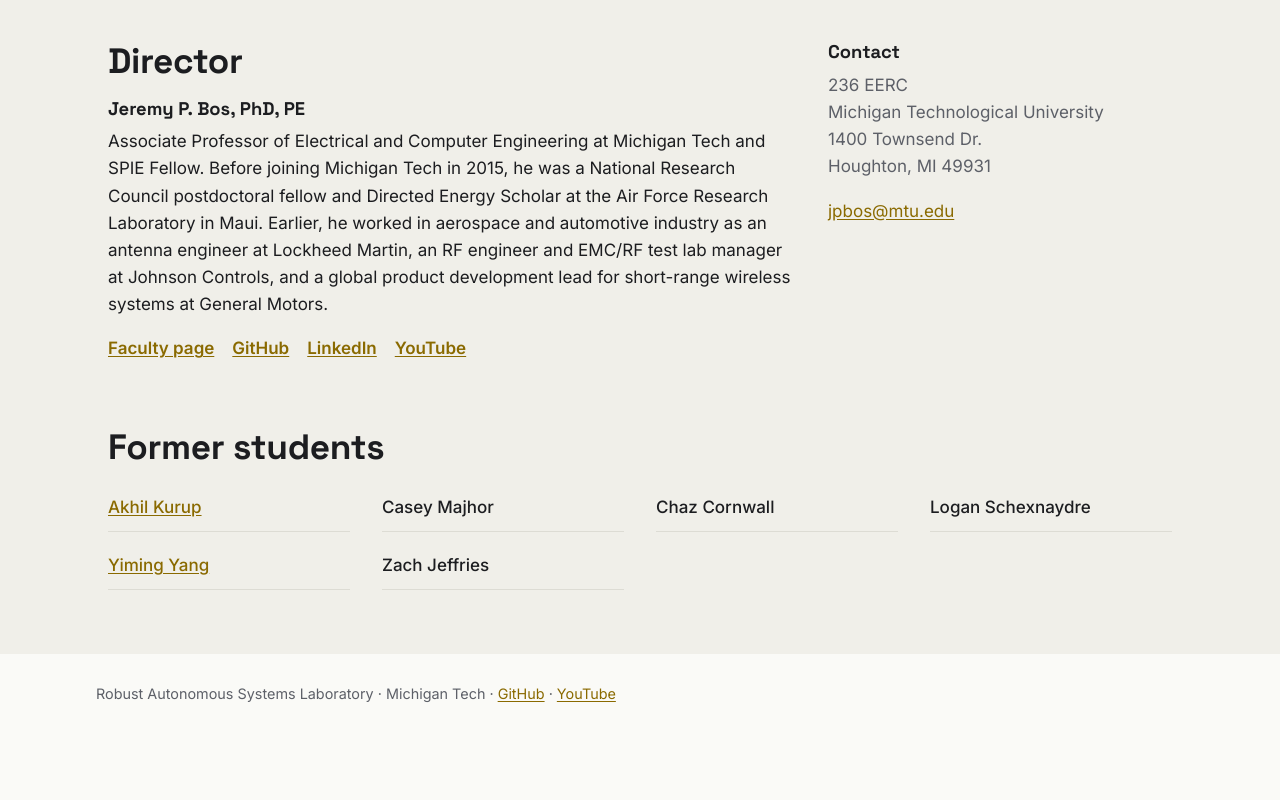
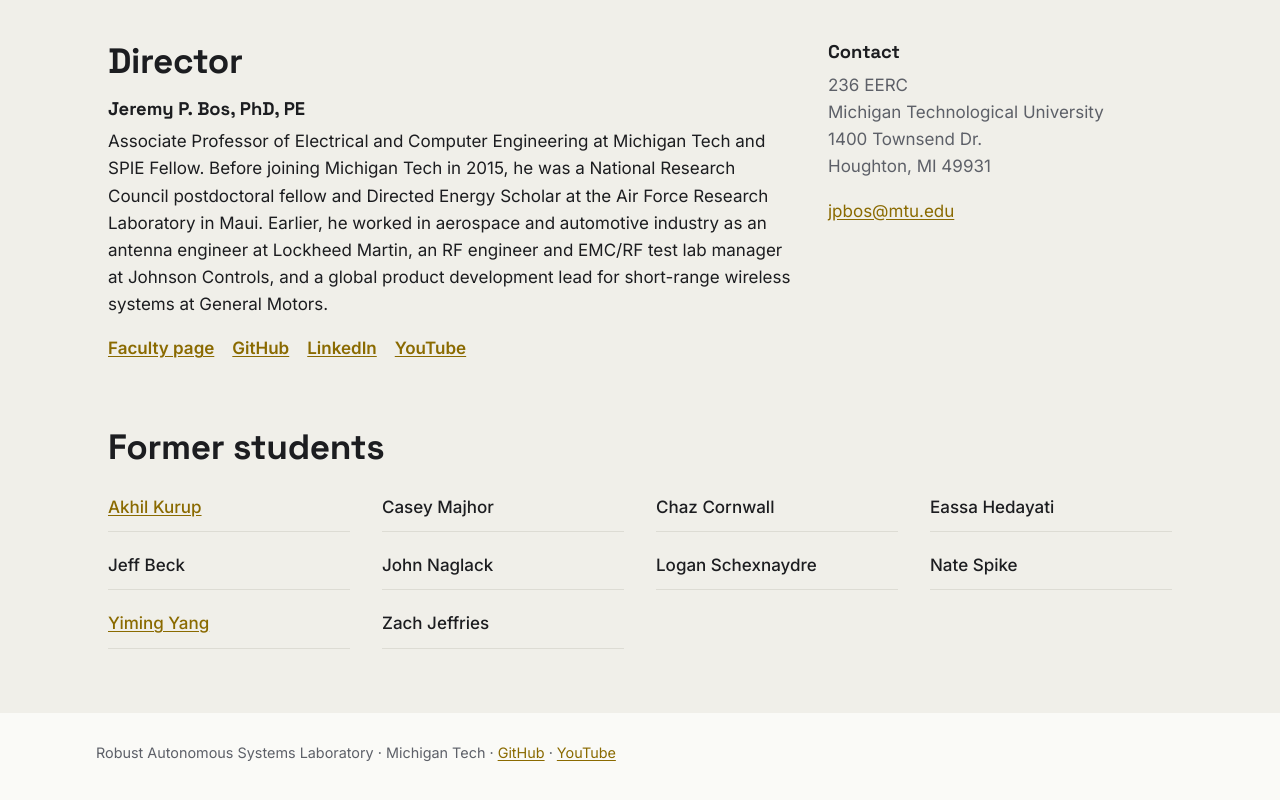
Before and after one commit to Robust-Autonomous-Systems-Laboratory/Robust-Autonomous-Systems-Laboratory.github.io, a plain HTML site: page index.html in a window 1280 px wide. Shown: the part 2645-3445 px from the top of the page. Before the commit the page ends 3393 px from the top, so only its background shows below. Drawn offline with Linux system fonts and the light colour scheme.

Commit message:
Add Jeff Beck, Eassa Hedayati, John Naglack, Nate Spike to former students
Co-Authored-By: Claude Opus 5.5 <noreply@anthropic.com>

```diff
--- a/index.html
+++ b/index.html
@@ -136,7 +136,11 @@
         <li><a href="https://sites.google.com/view/akhil-kurup">Akhil Kurup</a></li>
         <li>Casey Majhor</li>
         <li>Chaz Cornwall</li>
+        <li>Eassa Hedayati</li>
+        <li>Jeff Beck</li>
+        <li>John Naglack</li>
         <li>Logan Schexnaydre</li>
+        <li>Nate Spike</li>
         <li><a href="https://yimingyang-mtu.github.io/">Yiming Yang</a></li>
         <li>Zach Jeffries</li>
       </ul>
```
